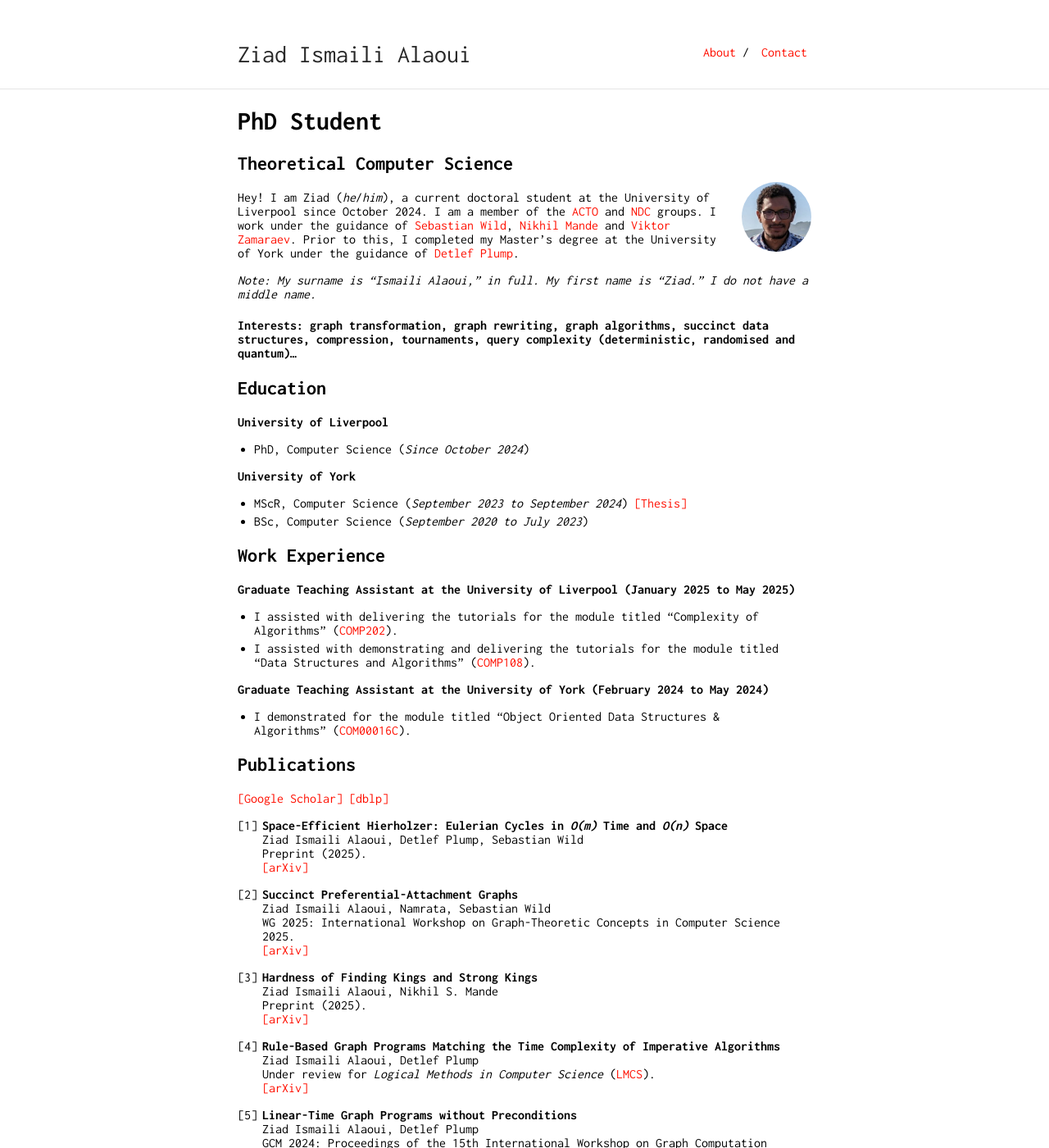
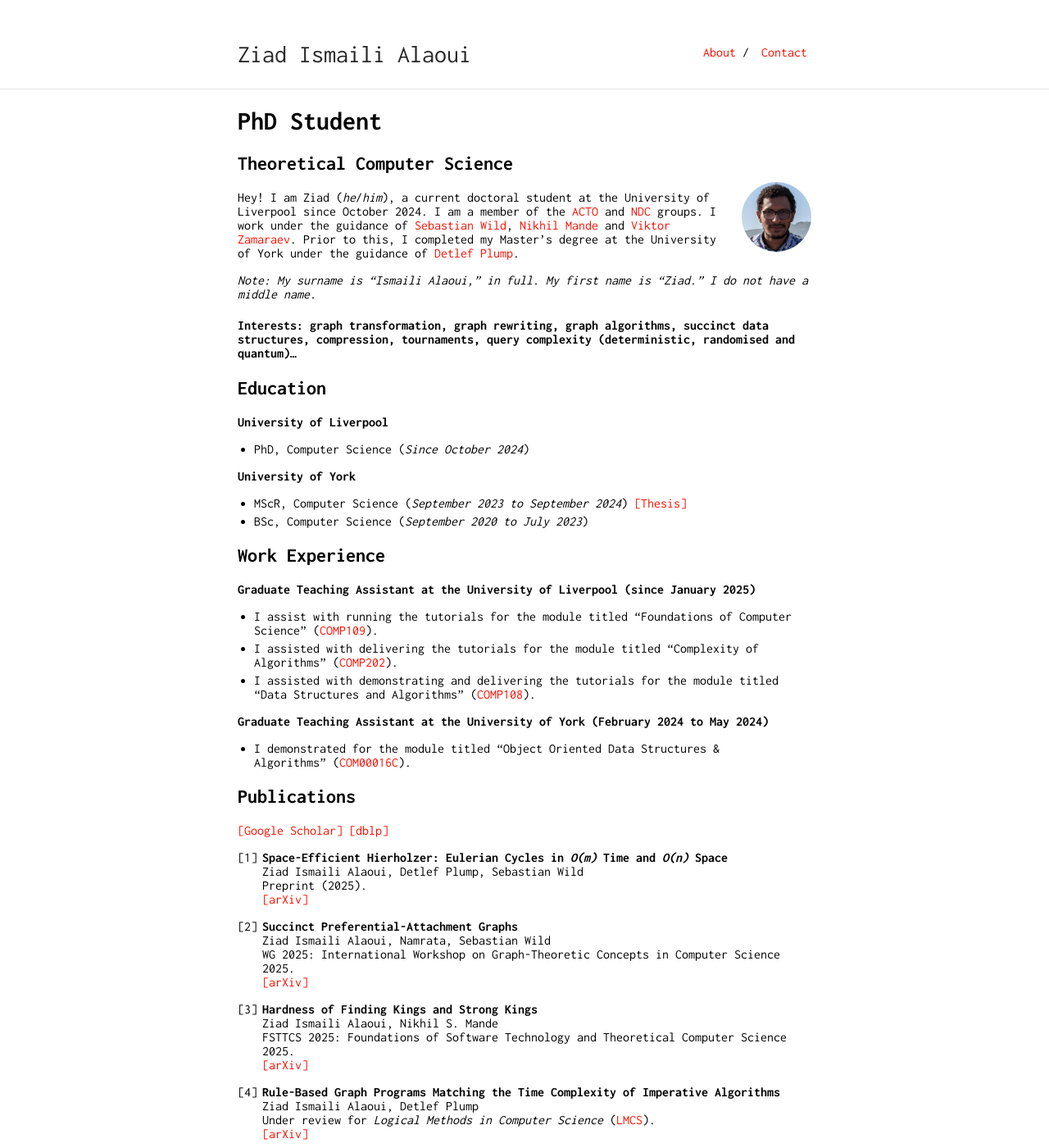
Before and after one commit to ismaili-ziad/me, a Jekyll site: the page built from index.md, in a window 1280 px wide and 1400 px high. Shown: the whole window at 82% size. Built offline with Jekyll 4.4.1, drawn with Linux system fonts in a browser that asks for light colours; our own code applies the rules of GitHub Pages for plain Markdown files.

Commit message:
Update index.md

```diff
--- a/index.md
+++ b/index.md
@@ -18,7 +18,8 @@ Hey! I am Ziad (*he*/*him*), a current doctoral student at the University of Liv
 - BSc, Computer Science (_September 2020 to July 2023_)
 
 ## Work Experience
-**Graduate Teaching Assistant at the University of Liverpool (January 2025 to May 2025)**
+**Graduate Teaching Assistant at the University of Liverpool (since January 2025)**
+- I assist with running the tutorials for the module titled "Foundations of Computer Science" ([COMP109](https://www.liverpool.ac.uk/info/portal/pls/portal/tulwwwmerge.mergepage?p_template=m_cs&p_tulipproc=moddets&p_params=%3Fp_module_id%3D189032)).
 - I assisted with delivering the tutorials for the module titled "Complexity of Algorithms" ([COMP202](https://www.liverpool.ac.uk/info/portal/pls/portal/tulwwwmerge.mergepage?p_template=m_cs&p_tulipproc=moddets&p_params=%3Fp_module_id%3D199252)).
 - I assisted with demonstrating and delivering the tutorials for the module titled "Data Structures and Algorithms" ([COMP108](https://www.liverpool.ac.uk/info/portal/pls/portal/tulwwwmerge.mergepage?p_template=m_cs&p_tulipproc=moddets&p_params=%3Fp_module_id%3D189059)).
 
@@ -41,7 +42,7 @@ Hey! I am Ziad (*he*/*him*), a current doctoral student at the University of Liv
 
 3. **Hardness of Finding Kings and Strong Kings**<br>
    Ziad Ismaili Alaoui, Nikhil S. Mande<br>
-   Preprint (2025).<br>
+   FSTTCS 2025: Foundations of Software Technology and Theoretical Computer Science 2025.<br>
    [[arXiv]](https://arxiv.org/pdf/2504.19386)
 
 4. **Rule-Based Graph Programs Matching the Time Complexity of Imperative Algorithms**<br>
```
